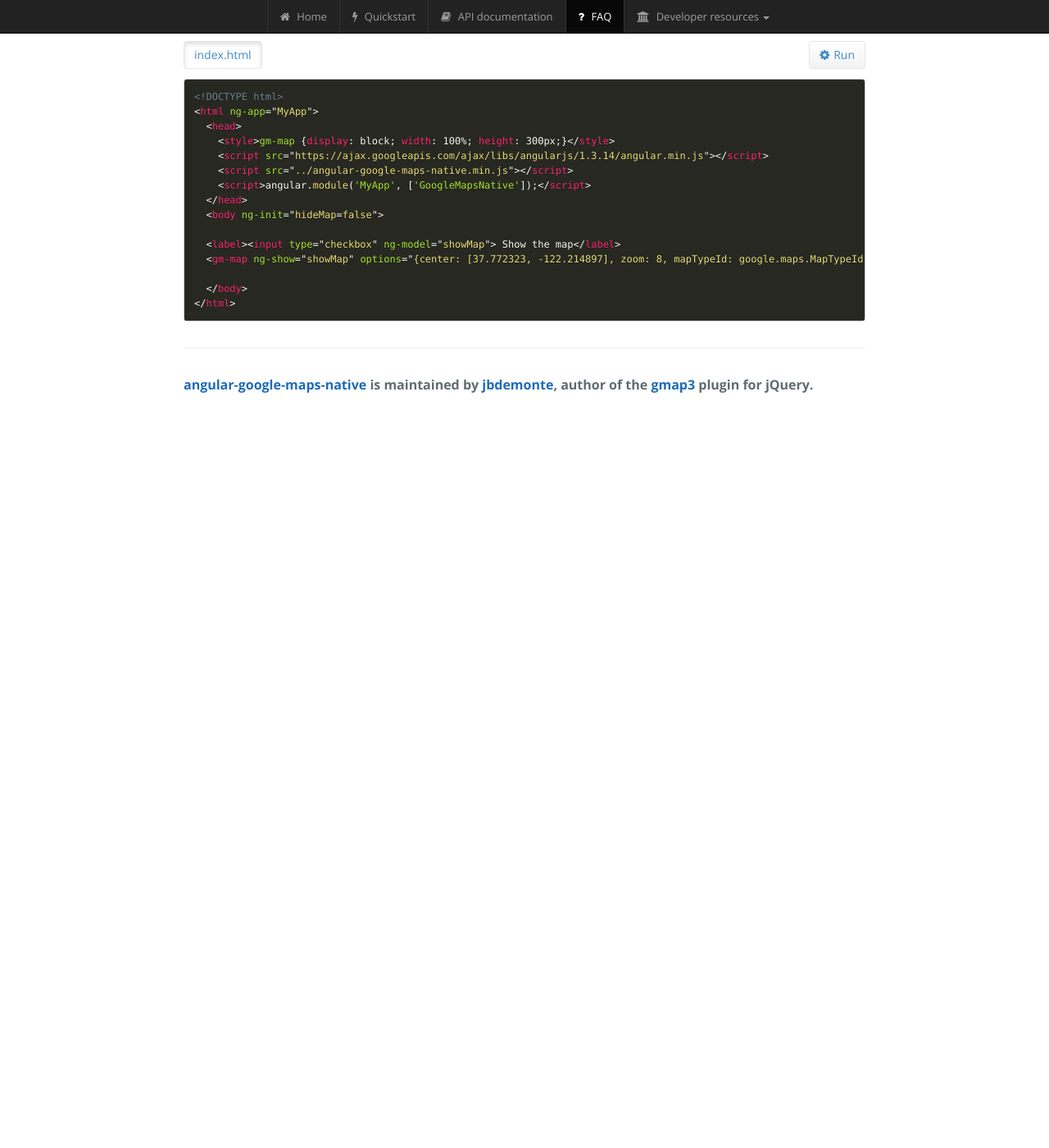
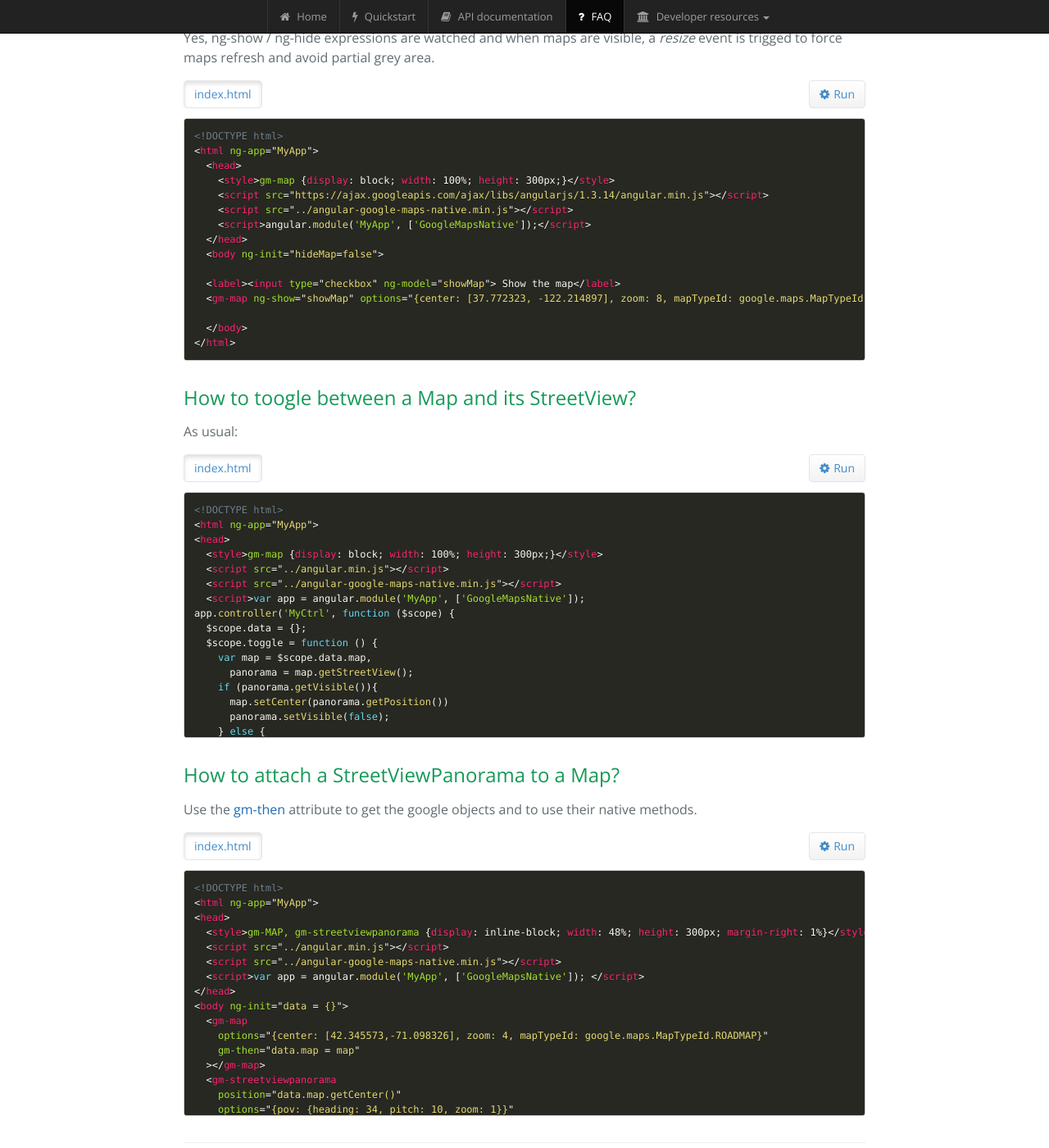
Before and after one commit to jbdemonte/angular-google-maps-native, a Jekyll site: the page built from faq.html, in a window 1280 px wide and 1400 px high, scrolled down 698 px. Shown: the whole window at 82% size. Built offline with Jekyll 4.4.1, drawn with Linux system fonts in a browser that asks for light colours; nearby versions of some CDN libraries; before the commit the page ends 1211 px from its top, so only the background shows below that; some of the changed text lies outside the part shown.

Commit message:
append "streetviewpanorama" documentation

```diff
--- a/_layouts/api-snippets.html
+++ b/_layouts/api-snippets.html
@@ -1,7 +1,7 @@
 <!DOCTYPE html>
 <html ng-app="MyApp">
 <head>
-  <style>gm-map {display: block; width: 100%; height: 300px;}</style>
+  <style>{% if page.style %}{{page.style}}{% else %}gm-map {display: block; width: 100%; height: 300px;}{% endif %}</style>
   <script src="../angular.min.js"></script>
   <script src="../angular-google-maps-native.min.js"></script>
   <script>var app = angular.module('MyApp', ['GoogleMapsNative']); {{page.script}}</script>
--- a/api-gmThen.html
+++ b/api-gmThen.html
@@ -4,7 +4,7 @@ layout: api
 
 <h2 version="1.3.0">gm-then</h2>
 
-<em>gm-then</em> attribute can be use on each directive which create an object to execute a callback using a childscope of the main directive.
+<em>gm-then</em> attribute can be use on each directive which create an object to execute a callback using a childscope of the directive.
 
 <params>
   <item name="gm-then" type="expression">
--- a/faq.html
+++ b/faq.html
@@ -8,6 +8,8 @@ active: faq
 <ul>
   <li><a href="#faq-load-library">Do I need to add the google maps library in the &lt;head&gt; section?</a></li>
   <li><a href="#faq-show-hide">May I use ng-show / ng-hide on maps?</a></li>
+  <li><a href="#faq-toogle-map-streetview">How to toogle between a Map and its StreetView?</a></li>
+  <li><a href="#faq-map-streetviewpanorama">How to attach a StreetViewPanorama to a Map?</a></li>
 </ul>
 
 <h3 id="faq-load-library">Do I need to add the google maps library in the &lt;head&gt; section?</h3>
@@ -20,3 +22,15 @@ active: faq
   Yes, ng-show / ng-hide expressions are watched and when maps are visible, a <em>resize</em> event is trigged to force maps refresh and avoid partial grey area.
 </p>
 <snippets path="snippets/faq-map-show-hide"></snippets>
+
+<h3 id="faq-toogle-map-streetview">How to toogle between a Map and its StreetView?</h3>
+<p>
+  As usual:
+</p>
+<snippets path="snippets/faq-toogle-map-streetview"></snippets>
+
+<h3 id="faq-map-streetviewpanorama">How to attach a StreetViewPanorama to a Map?</h3>
+<p>
+  Use the <a href="api-gmThen.html">gm-then</a> attribute to get the google objects and to use their native methods.
+</p>
+<snippets path="snippets/faq-map-streetviewpanorama"></snippets>
--- /dev/null
+++ b/snippets/faq-map-streetviewpanorama/index.html
@@ -0,0 +1,17 @@
+---
+layout: api-snippets
+style: "gm-MAP, gm-streetviewpanorama {display: inline-block; width: 48%; height: 300px; margin-right: 1%}"
+---
+{% raw %}
+<body ng-init="data = {}">
+  <gm-map
+    options="{center: [42.345573,-71.098326], zoom: 4, mapTypeId: google.maps.MapTypeId.ROADMAP}"
+    gm-then="data.map = map"
+  ></gm-map>
+  <gm-streetviewpanorama
+    position="data.map.getCenter()"
+    options="{pov: {heading: 34, pitch: 10, zoom: 1}}"
+    gm-then="data.map.setStreetView(streetViewPanorama)"
+  ></gm-streetviewpanorama>
+</body>
+{% endraw %}
--- /dev/null
+++ b/snippets/faq-toogle-map-streetview/index.html
@@ -0,0 +1,32 @@
+---
+layout: api-snippets
+script: |
+
+  app.controller('MyCtrl', function ($scope) {
+    $scope.data = {};
+    $scope.toggle = function () {
+      var map = $scope.data.map,
+        panorama = map.getStreetView();
+      if (panorama.getVisible()){
+        map.setCenter(panorama.getPosition())
+        panorama.setVisible(false);
+      } else {
+        panorama.setPosition(map.getCenter());
+        panorama.setPov({
+          heading: 265,
+          zoom:1,
+          pitch:0
+        });
+        panorama.setVisible(true);
+      }
+    };
+  });
+---
+{% raw %}
+<body ng-controller="MyCtrl">
+
+<button ng-show="data.map" ng-click="toggle()">Toggle</button>
+<gm-map options="{center: [37.772323, -122.214897], zoom: 8, mapTypeId: google.maps.MapTypeId.ROADMAP}" gm-then="data.map = map"></gm-map>
+
+</body>
+{% endraw %}
```
Also changed, not shown: _layouts/api.html (+7 -1 lines), api-gmStreetViewPanorama.html (added, +43 -0 lines), snippets/api-streetViewPanorama/index.html (added, +11 -0 lines), snippets/api-streetViewPanorama/manifest.json (added), snippets/faq-map-streetviewpanorama/manifest.json (added), snippets/faq-toogle-map-streetview/manifest.json (added).
